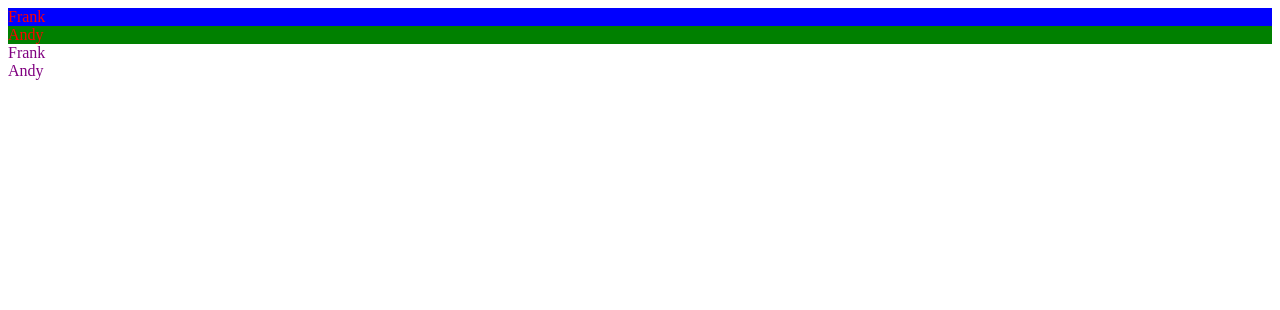
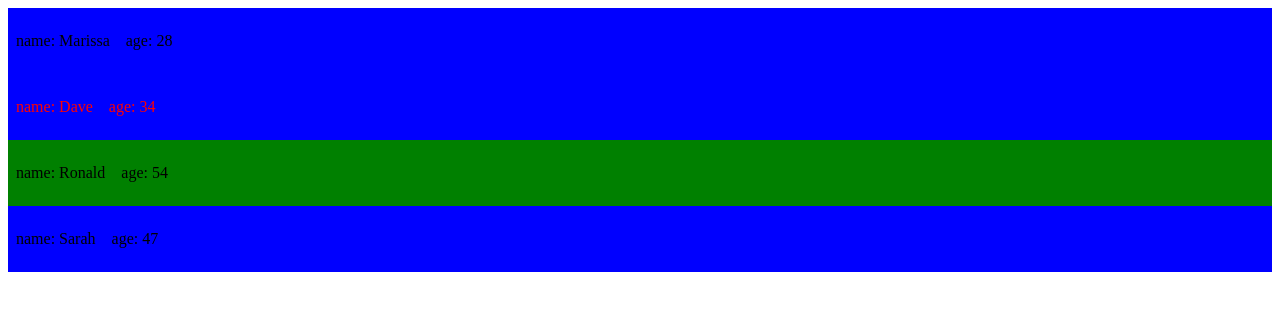
Before and after one commit to adaup1/css-template-components, a React (Vite) app: page / in a window 1280 px wide. Shown: the top 310 px of the page. Built offline with nearby package versions, Linux system fonts and the light colour scheme.

Commit message:
Added more detailed README. Added better usage example.

```diff
--- a/src/App.tsx
+++ /dev/null
@@ -1,35 +0,0 @@
-import { styled } from "./client/styled";
-
-const Name = ({ name }: { name: string }) => {
-  return <div>{name}</div>;
-};
-
-const App = () => {
-  return (
-    <>
-      <StyledComponent name="Frank" />
-      <StyledComponent name="Andy" />
-      <StyledDiv>Frank</StyledDiv>
-      <StyledDiv>Andy</StyledDiv>
-    </>
-  );
-};
-
-export default App;
-
-// Styled React component
-const StyledComponent = styled(
-  Name,
-  ({ name }) => `
-  background: ${name === "Andy" ? "green" : "blue"};
-  color: red;
-`
-);
-
-// Styled HTML element with static styles
-const StyledDiv = styled(
-  "div",
-  `
-  color: purple;
-`
-);
--- /dev/null
+++ b/src/ExampleComponent.tsx
@@ -0,0 +1,63 @@
+// EXAMPLE
+import { styled } from "./client/styled";
+
+// Child component that will be styled in the parent
+const ChildComponent = ({ name, age }: { name: string; age: number }) => {
+  return (
+    <>
+      <StyledFlexContainer>
+        <p>{`name: ${name}`}</p>
+        <p>{`age: ${age}`}</p>
+      </StyledFlexContainer>
+    </>
+  );
+};
+
+// A styled div element with static styles for use inside ChildComponent
+const StyledFlexContainer = styled(
+  "div",
+  `
+  display: flex;
+  gap: 1rem;
+  padding: 0.5rem;
+  width: 100%;
+  color: black;
+`
+);
+
+// Some data
+const people = [
+  { name: "Marissa", age: 28 },
+  { name: "Dave", age: 34 },
+  { name: "Ronald", age: 54 },
+  { name: "Sarah", age: 47 },
+];
+
+// The parent component that will map over the data and return the styled version of ChildComponent (see below for styles)
+const ExampleComponent = () => {
+  return (
+    <>
+      {people.map((person) => (
+        <StyledChildComponent name={person.name} age={person.age} />
+      ))}
+    </>
+  );
+};
+
+export default ExampleComponent;
+
+// Styled ChildComponent with dynamic styles based on props for use inside ParentComponent
+const StyledChildComponent = styled(
+  ChildComponent,
+  ({ name, age }: { name: string; age: number }) => `
+  background-color: ${name === "Ronald" ? "green" : "blue"};
+
+  :hover {
+    background-color: yellow;
+  }
+
+  > * {
+    color: ${age === 34 && "red"};
+  }
+`
+);
--- a/src/main.tsx
+++ b/src/main.tsx
@@ -1,9 +1,9 @@
 import { StrictMode } from "react";
 import { createRoot } from "react-dom/client";
-import App from "./App";
+import ExampleComponent from "./ExampleComponent";
 
 createRoot(document.getElementById("root")!).render(
   <StrictMode>
-    <App />
+    <ExampleComponent />
   </StrictMode>
 );
```
Also changed, not shown: 1 other file (tests, documents, lock files or other folders).
